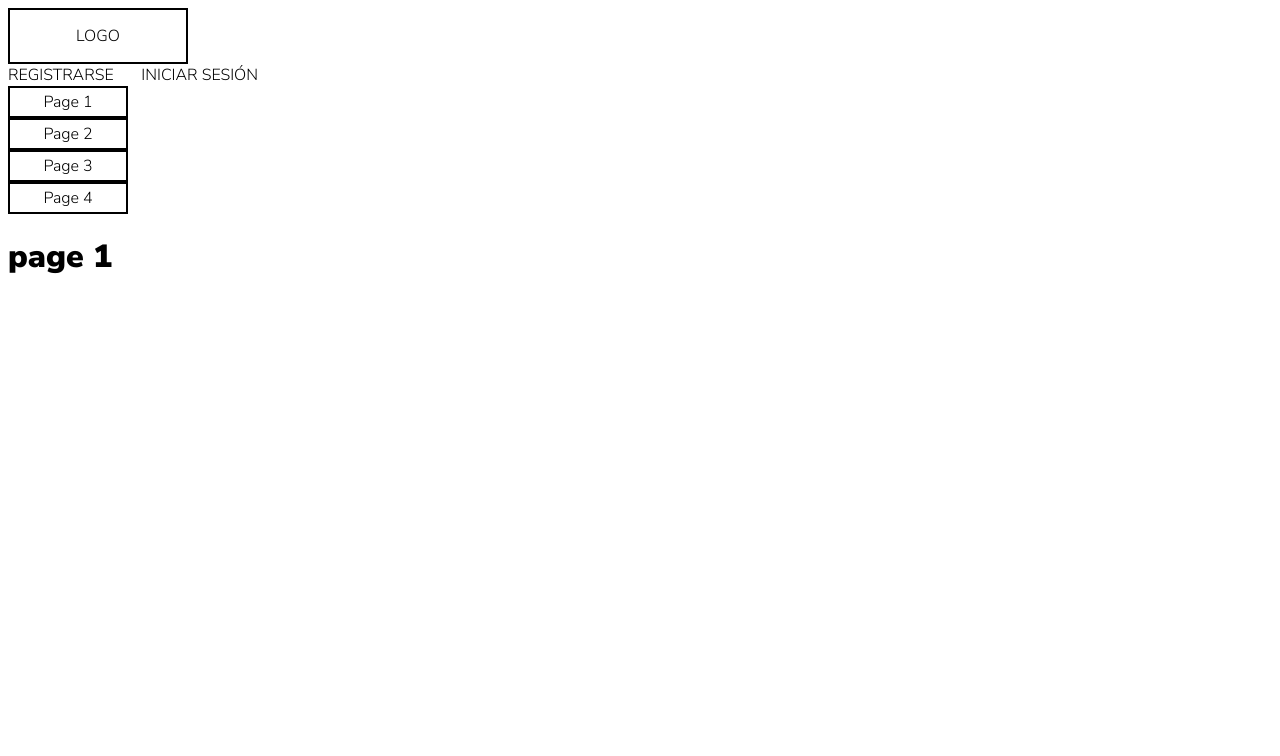
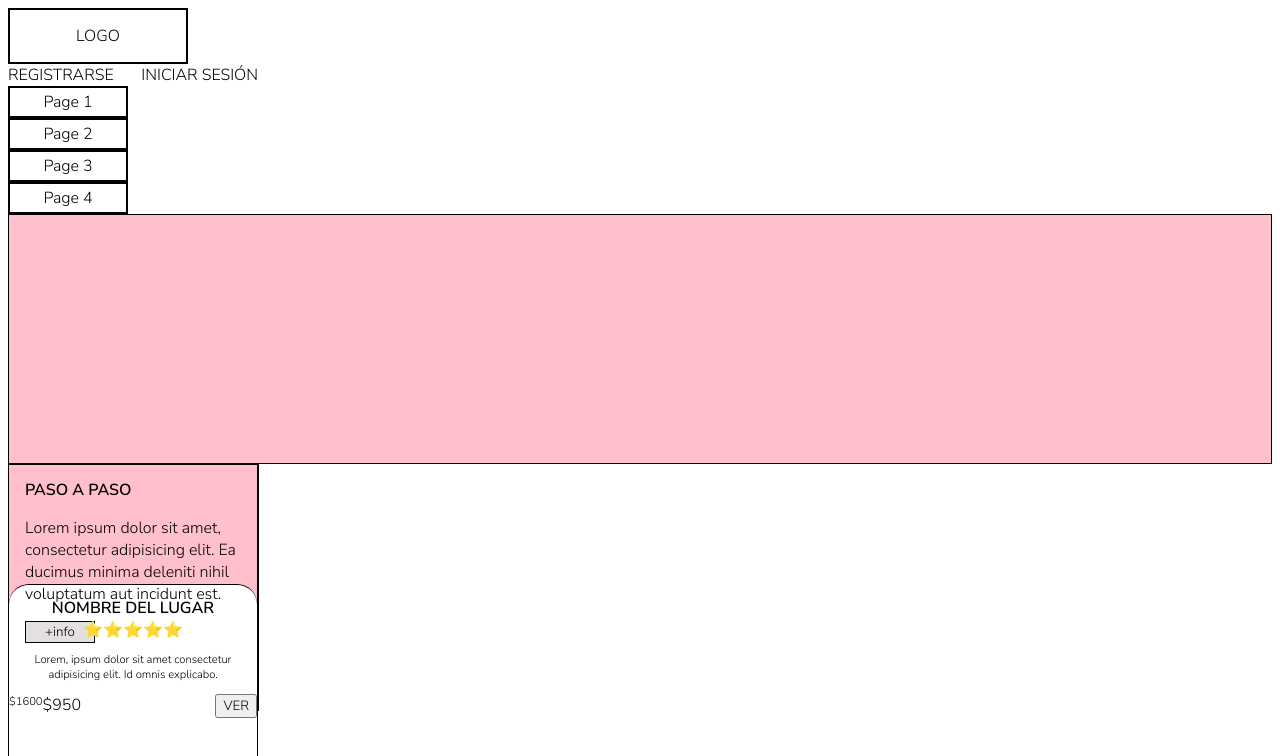
Before and after one commit to Lemongnz/Angular, an Angular app: page / in a window 1280 px wide. Shown: the top 756 px of the page. Built offline with nearby package versions, Linux system fonts and the light colour scheme.

Commit message:
build the structure

```diff
--- a/src/app/pages/page-1/pages/page-1-page/page-1-page.html
+++ b/src/app/pages/page-1/pages/page-1-page/page-1-page.html
@@ -1 +1,3 @@
-<h1>page 1</h1>
+<pasoapaso></pasoapaso>
+
+<destacado></destacado>
--- a/src/app/shared/components/destacado/destacado.component.ts
+++ b/src/app/shared/components/destacado/destacado.component.ts
@@ -6,6 +6,42 @@ import { Component, OnInit } from '@angular/core';
   styleUrls: ['./destacado.component.css']
 })
 export class DestacadoComponent implements OnInit {
+  destacadosData = [{
+    img: 'https://i.blogs.es/380a41/google-fotos/450_1000.jpg',
+    name: 'Nombre del lugar',
+    stars: 3,
+    description: 'Lorem...',
+    lastPrice: 1600,
+    currentPrice: 950
+  },{
+    img: 'https://i.blogs.es/380a41/google-fotos/450_1000.jpg',
+    name: 'Nombre del lugar',
+    stars: 2,
+    description: 'Lorem...',
+    lastPrice: 1600,
+    currentPrice: 950
+  },{
+    img: 'https://i.blogs.es/380a41/google-fotos/450_1000.jpg',
+    name: 'Nombre del lugar',
+    stars: 4,
+    description: 'Lorem...',
+    lastPrice: 1600,
+    currentPrice: 950
+  },{
+    img: 'https://i.blogs.es/380a41/google-fotos/450_1000.jpg',
+    name: 'Nombre del lugar',
+    stars: 5,
+    description: 'Lorem...',
+    lastPrice: 1600,
+    currentPrice: 950
+  },{
+    img: 'https://i.blogs.es/380a41/google-fotos/450_1000.jpg',
+    name: 'Nombre del lugar',
+    stars: 1,
+    description: 'Lorem...',
+    lastPrice: 1600,
+    currentPrice: 950
+  }];
 
   constructor() { }
 
```
Also changed, not shown: src/app/app-routing.module.ts (+4 -4 lines), src/app/app.module.ts (+0 -8 lines), src/app/pages/page-1/page-1.module.ts (+6 -1 lines), src/app/shared/shared.module.ts (added, +23 -0 lines), src/app/app.component.html (line endings or trailing spaces).
